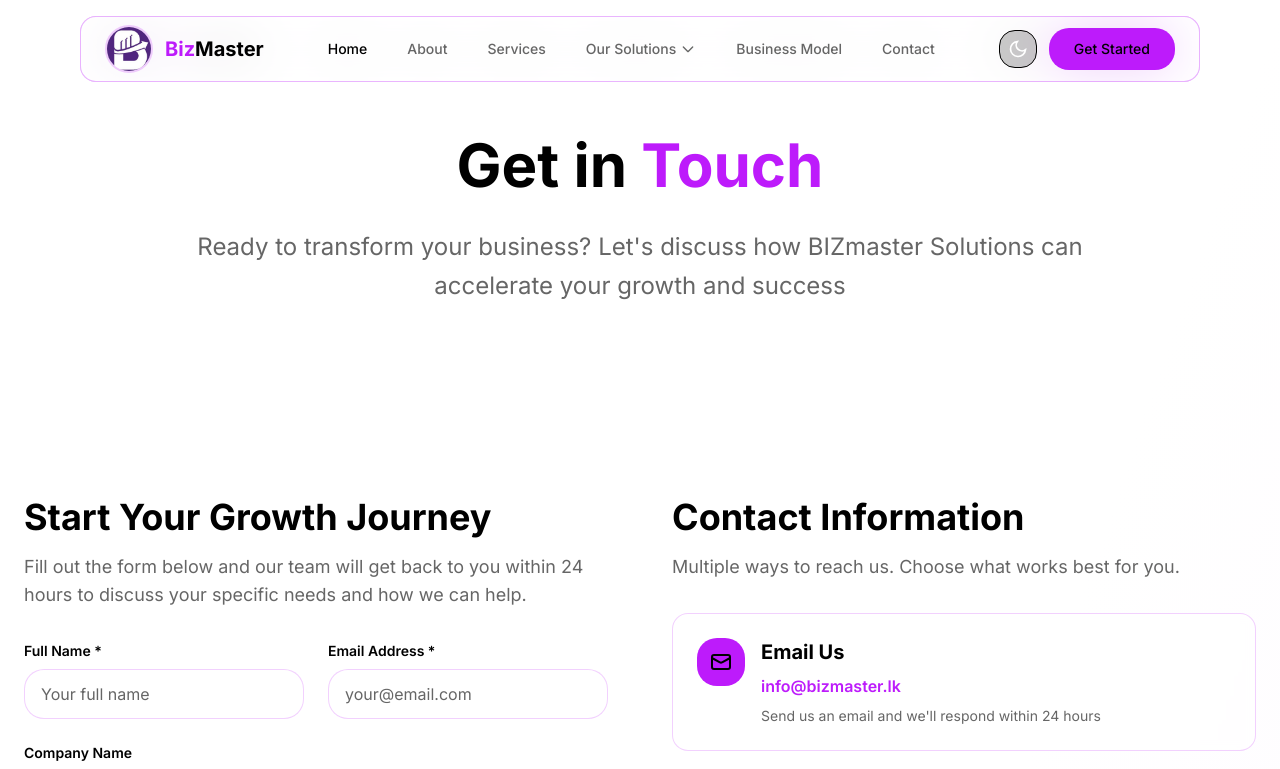
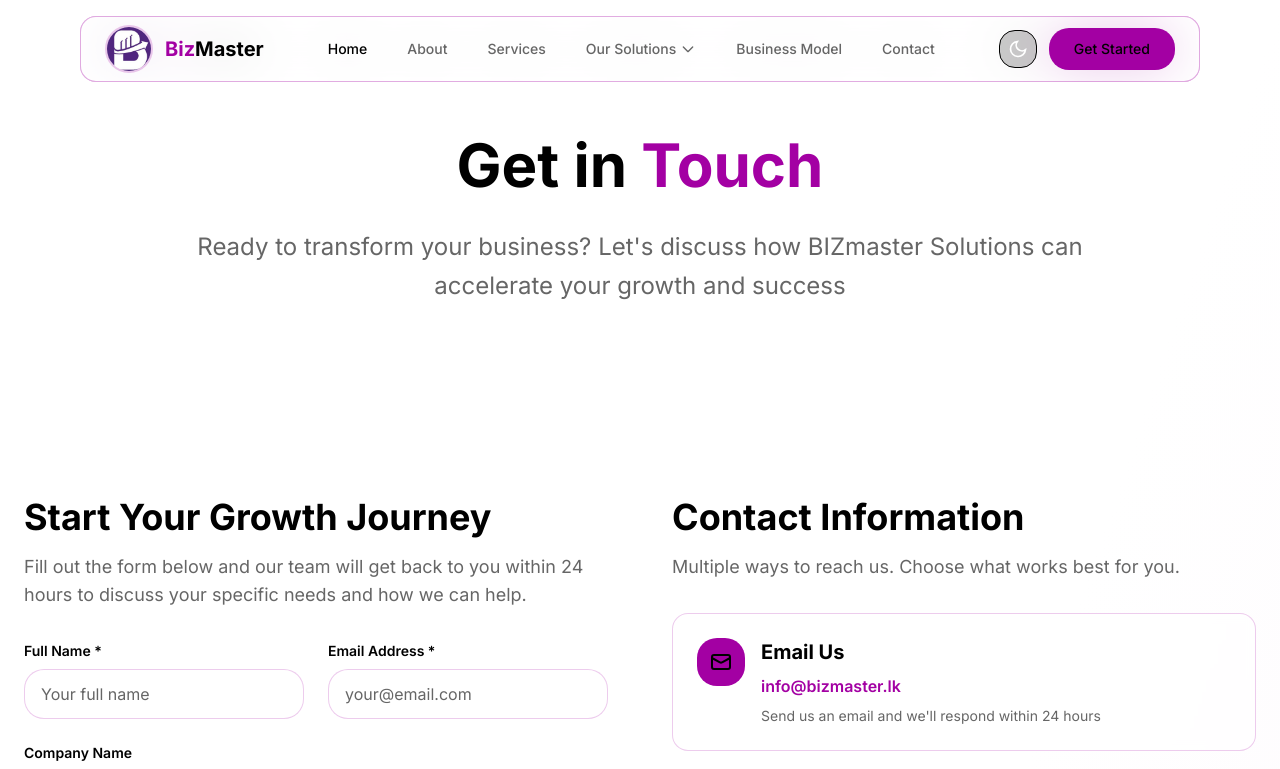
Before and after one commit to CrazeSliit/bizmastersolution, a Next.js app: page /contact in a window 1280 px wide. Shown: the top 769 px of the page. Built offline with nearby package versions, Linux system fonts and the light colour scheme.

Commit message:
fix: update primary and accent color variables in globals.css

```diff
--- a/app/globals.css
+++ b/app/globals.css
@@ -7,20 +7,20 @@
   --card-foreground: #000000;
   --popover: #ffffff;
   --popover-foreground: #000000;
-  --primary: #bd1bfb;
+  --primary: #A300A3;
   --primary-foreground: #000000;
   --secondary: #f5f5f5;
   --secondary-foreground: #000000;
   --muted: #f5f5f5;
   --muted-foreground: #666666;
-  --accent: #bd1bfb;
+  --accent: #A300A3;
   --accent-foreground: #000000;
   --destructive: #dc2626;
   --destructive-foreground: #ffffff;
   --border: #e5e5e5;
   --input: #f9f9f9;
-  --ring: #bd1bfb;
-  --chart-1: #bd1bfb;
+  --ring: #A300A3;
+  --chart-1: #A300A3;
   --chart-2: #000000;
   --chart-3: #666666;
   --chart-4: #333333;
@@ -30,17 +30,17 @@
   --hero-gradient-to: #f0f0f0;
   --hero-text: #000000;
   --hero-subtext: #666666;
-  --hero-accent: #bd1bfb;
-  --hero-cta-primary: #bd1bfb;
+  --hero-accent: #A300A3;
+  --hero-cta-primary: #A300A3;
   --hero-cta-secondary: rgba(255, 221, 0, 0.1);
   --sidebar: #f8f9fa;
   --sidebar-foreground: #000000;
-  --sidebar-primary: #bd1bfb;
+  --sidebar-primary: #A300A3;
   --sidebar-primary-foreground: #000000;
   --sidebar-accent: #fff9e6;
   --sidebar-accent-foreground: #000000;
   --sidebar-border: #e5e5e5;
-  --sidebar-ring: #bd1bfb;
+  --sidebar-ring: #A300A3;
   --font-sans: "Inter", "Open Sans", sans-serif;
   --font-serif: "Merriweather", serif;
   --font-mono: Menlo, monospace;
@@ -64,20 +64,20 @@
   --card-foreground: #ffffff;
   --popover: #1a1a1a;
   --popover-foreground: #ffffff;
-  --primary: #bd1bfb;
+  --primary: #A300A3;
   --primary-foreground: #000000;
   --secondary: #333333;
   --secondary-foreground: #ffffff;
   --muted: #333333;
   --muted-foreground: #cccccc;
-  --accent: #bd1bfb;
+  --accent: #A300A3;
   --accent-foreground: #000000;
   --destructive: #dc2626;
   --destructive-foreground: #ffffff;
   --border: #333333;
   --input: #1a1a1a;
-  --ring: #bd1bfb;
-  --chart-1: #bd1bfb;
+  --ring: #A300A3;
+  --chart-1: #A300A3;
   --chart-2: #ffffff;
   --chart-3: #cccccc;
   --chart-4: #666666;
@@ -87,17 +87,17 @@
   --hero-gradient-to: #333333;
   --hero-text: #ffffff;
   --hero-subtext: #cccccc;
-  --hero-accent: #bd1bfb;
-  --hero-cta-primary: #bd1bfb;
+  --hero-accent: #A300A3;
+  --hero-cta-primary: #A300A3;
   --hero-cta-secondary: rgba(255, 221, 0, 0.15);
   --sidebar: #1a1a1a;
   --sidebar-foreground: #ffffff;
-  --sidebar-primary: #bd1bfb;
+  --sidebar-primary: #A300A3;
   --sidebar-primary-foreground: #000000;
   --sidebar-accent: #333333;
-  --sidebar-accent-foreground: #bd1bfb;
+  --sidebar-accent-foreground: #A300A3;
   --sidebar-border: #333333;
-  --sidebar-ring: #bd1bfb;
+  --sidebar-ring: #A300A3;
   --font-sans: "Inter", "Open Sans", sans-serif;
   --font-serif: "Merriweather", serif;
   --font-mono: Menlo, monospace;
```
